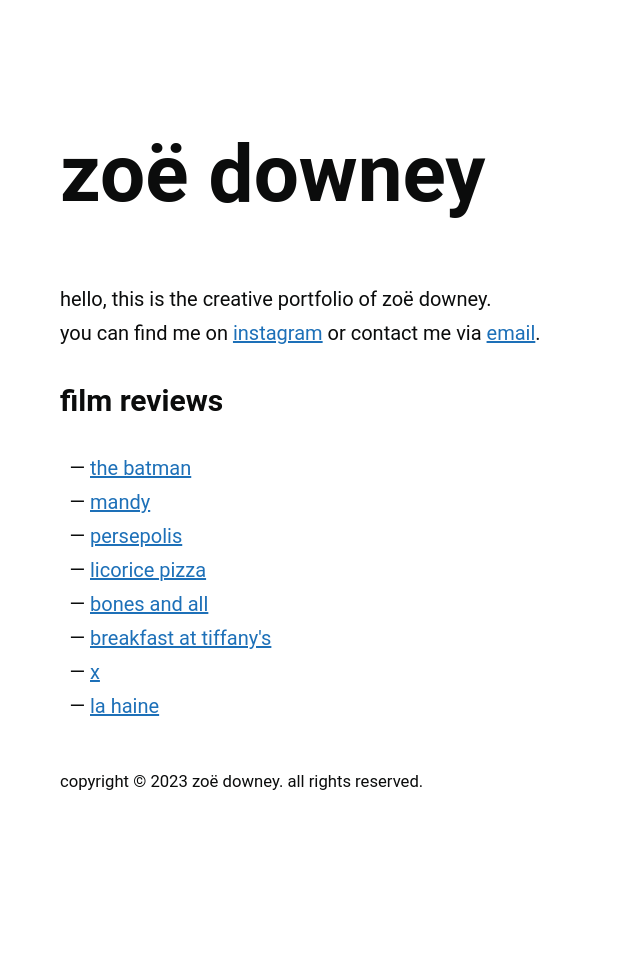
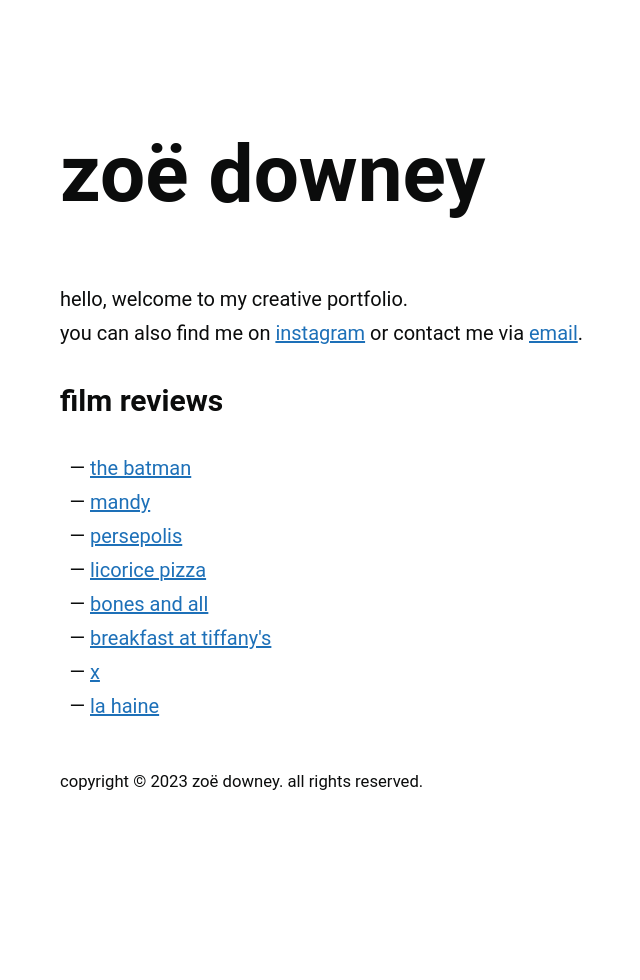
Before and after one commit to zoeurl/zoedowney.github.io, a Jekyll site: the page built from index.html, in a window 1280 px wide. Shown: the whole page, without its empty margins (180-820 px from the left). Built offline with Jekyll 4.4.1, drawn with Linux system fonts in a browser that asks for light colours.

Commit message:
Update index.html

```diff
--- a/index.html
+++ b/index.html
@@ -4,8 +4,8 @@ layout: default
 <h1 class="headline">{{site.title}}</h1>
 
 <p>
-hello, this is the creative portfolio of zoë downey.
-<br>you can find me on
+hello, welcome to my creative portfolio.
+<br>you can also find me on
 <a href="https://www.instagram.com/zoeurl/">instagram</a>
 or contact me via <a href="mailto:{{site.email}}">email</a>.
 </p>
```
